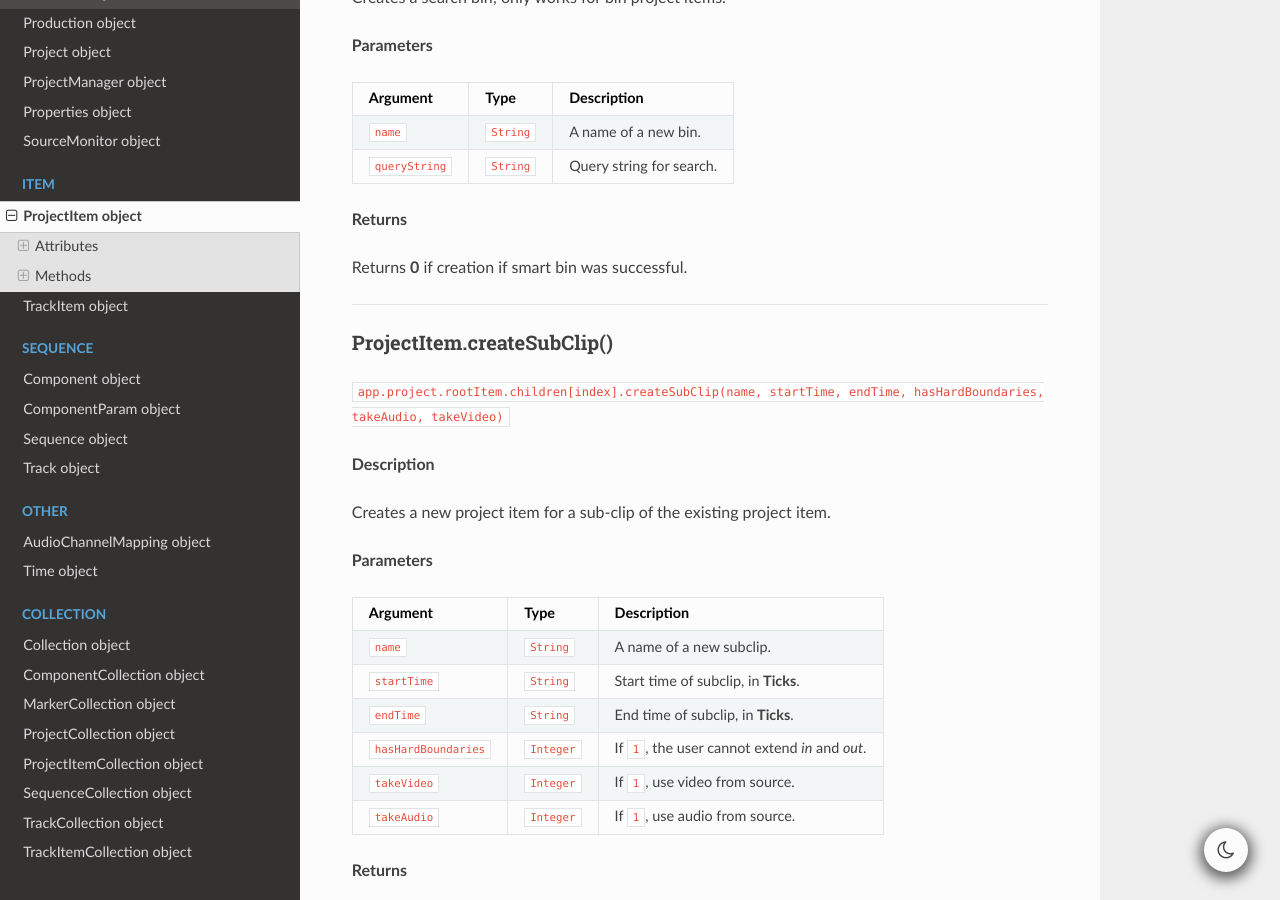
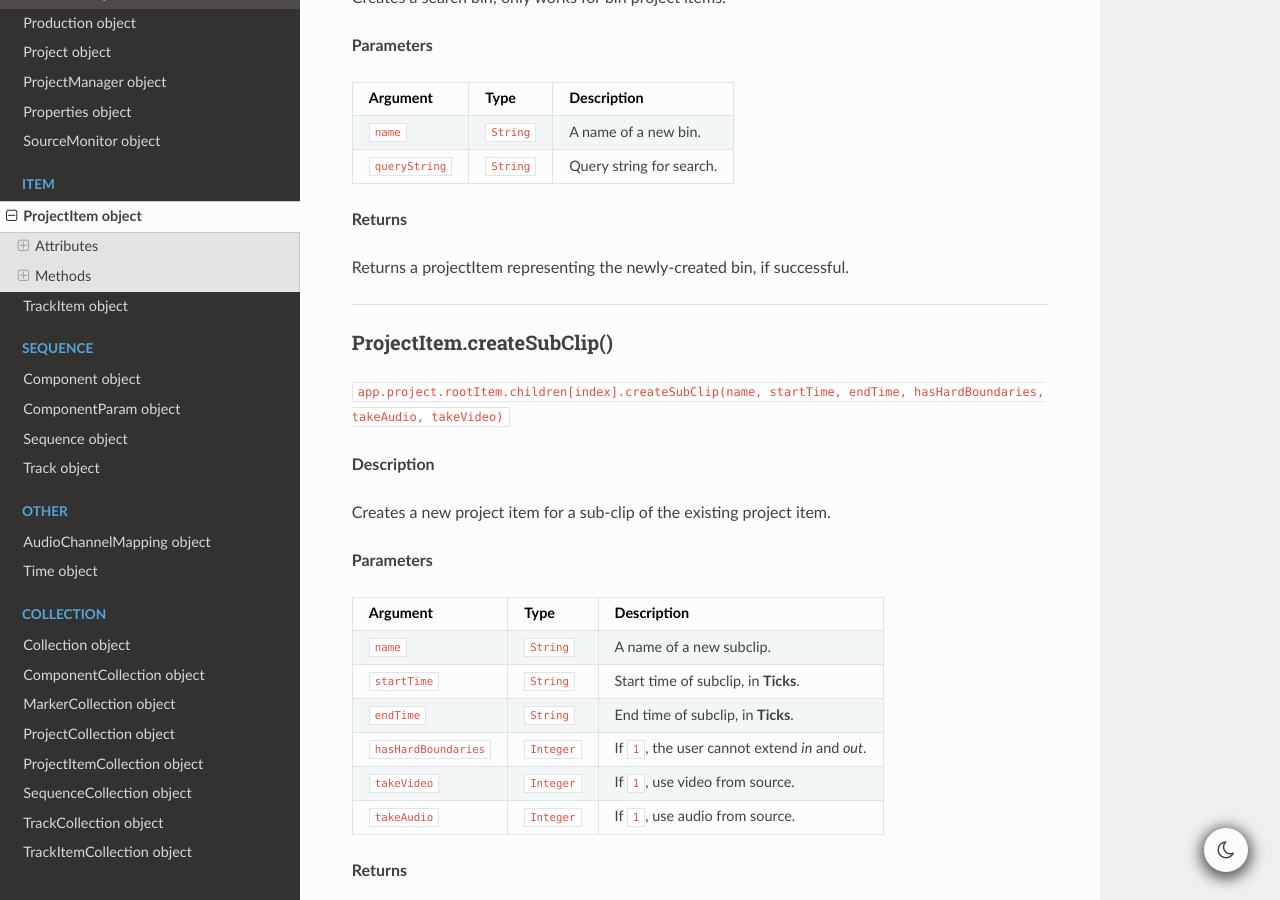
Before and after one commit to docsforadobe/premiere-scripting-guide, a Sphinx documentation site: the page built from docs/item/projectitem.rst, in a window 1280 px wide and 900 px high, scrolled down 6556 px. Built offline with Sphinx 7.4.7 and the Read the Docs theme 2.0.0, drawn with Linux system fonts in a browser that asks for light colours.

Commit message:
Update createSmartBin() return type
It returns a projectItem, not a result code.

```diff
--- a/docs/item/projectitem.rst
+++ b/docs/item/projectitem.rst
@@ -358,7 +358,7 @@ Argument          Type         Description
 
 **Returns**
 
-Returns **0** if creation if smart bin was successful.
+Returns a projectItem representing the newly-created bin, if successful.
 
 ----
 
```
